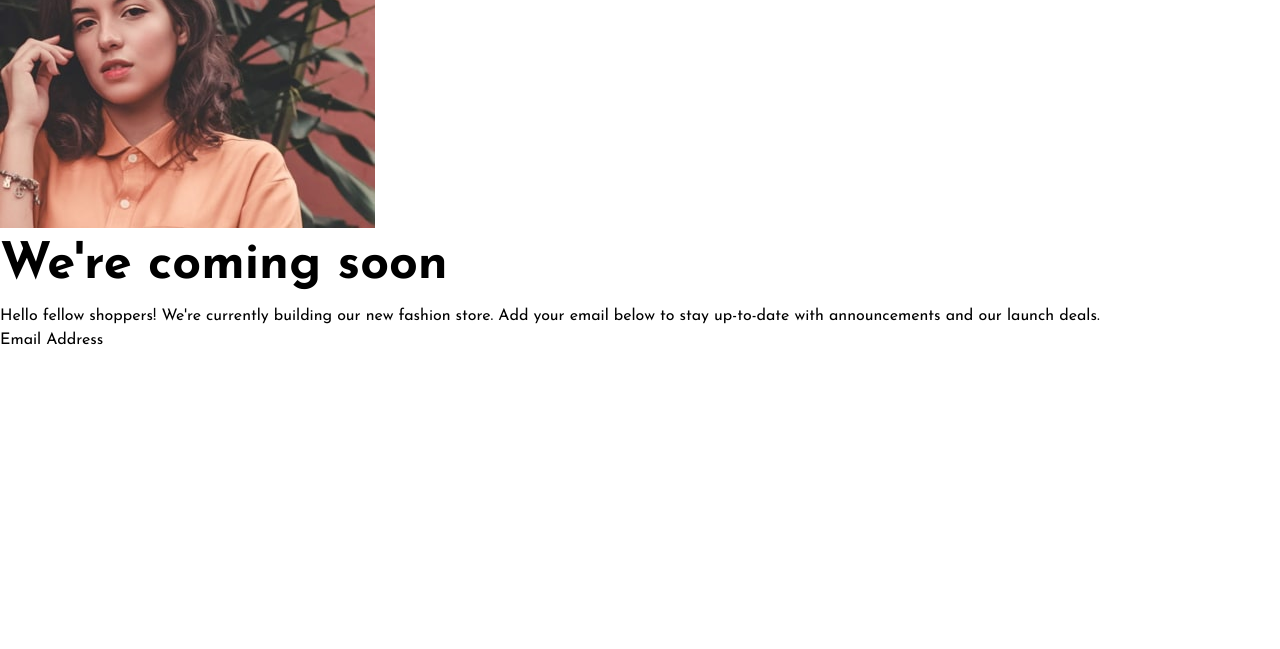
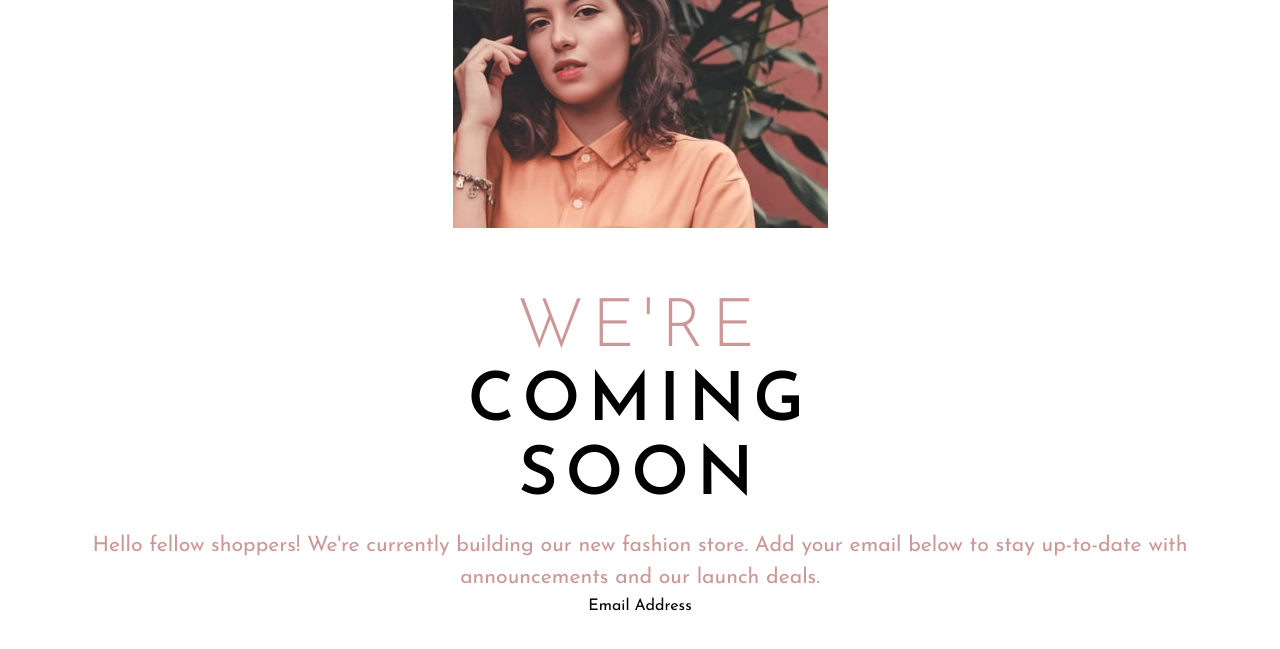
Before and after one commit to dottereldesign/base_apparel_coming_soon_page, a plain HTML site: page index.html in a window 1280 px wide. Shown: the part 55-704 px from the top of the page. Drawn offline with Linux system fonts and the light colour scheme.

Commit message:
Add semantic elements and styling to main content.

```diff
--- a/index.html
+++ b/index.html
@@ -14,20 +14,18 @@
 
 <body>
 
+  <main>
     <img src="images/logo.svg" alt="Base apparel logo.">
-
     <picture>
       <img src="images/hero-mobile.jpg" alt="">
     </picture>
-
-  <h2><span>We're</span> coming soon</h2>
-
+    <h2><span>We're</span> <br> coming <br> soon</h2>
     <p>
       Hello fellow shoppers! We're currently building our new fashion store.
       Add your email below to stay up-to-date with announcements and our launch deals.
     </p>
-
     Email Address
+  </main>
 
 
 </body>
--- a/style.css
+++ b/style.css
@@ -100,5 +100,29 @@ select {
 }
 
 h2 {
-  font-size: var(--fs-800);
+  font-size: var(--fs-900);
+  font-weight: var(--fw-semi-bold);
+  text-transform: uppercase;
+  line-height: 1.1;
+  letter-spacing: 8px;
+  margin-top: 64px;
 }
+
+h2 span {
+  color: var(--clr-primary-100);
+  font-weight: var(--fw-light);
+}
+
+main {
+  display: flex;
+  flex-direction: column;
+  align-items: center;
+  text-align: center;
+}
+
+main p {
+  padding: 0 16px 0 16px;
+  color: var(--clr-primary-100);
+  margin-top: 16px;
+  font-size: var(--fs-500);
+}
```
Lines whose indentation alone changed are shown as unchanged.
